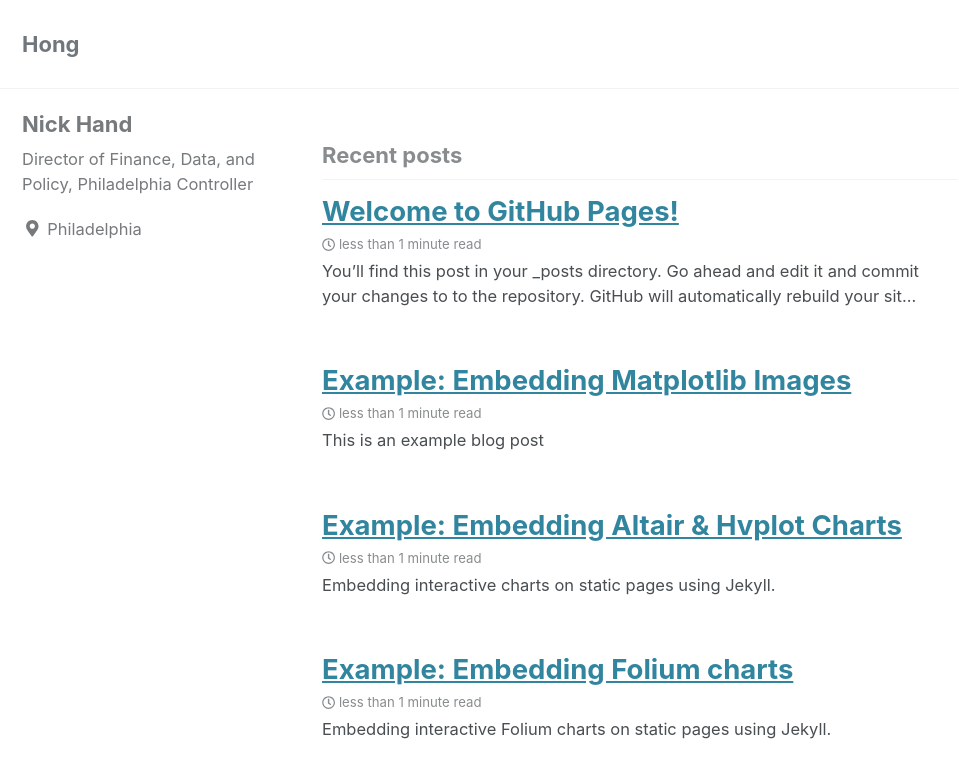
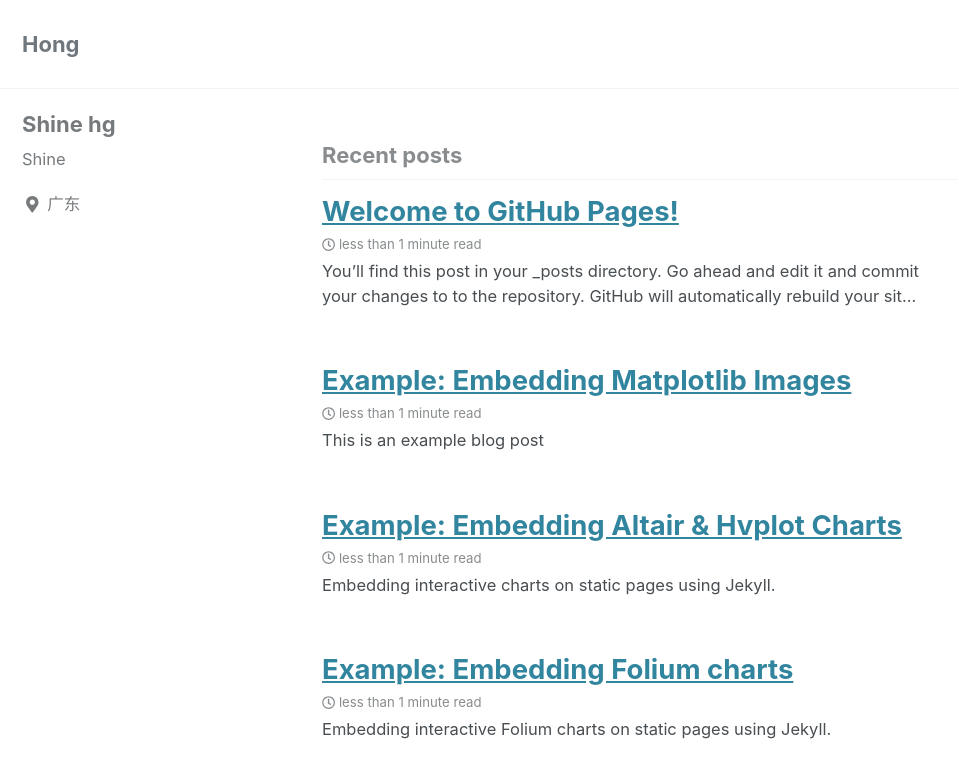
Before and after one commit to ShineHG/hg2020.github.io, a Jekyll site: the page built from index.html, in a window 1280 px wide and 900 px high. Shown: the top 778 px of the window, without its empty margins (0-959 px from the left). Built offline with Jekyll 4.4.1, drawn with Linux system fonts in a browser that asks for light colours; cached includes are drawn as plain includes; nearby versions of some CDN libraries; a script that is not in the unit is left out; the list of posts is cut into pages by our own code.

Commit message:
Update _config.yml

```diff
--- a/_config.yml
+++ b/_config.yml
@@ -105,10 +105,10 @@ analytics:
 
 # Site Author
 author:
-  name: "Nick Hand"
+  name: "Shine hg"
   avatar: # path of avatar image, e.g. "/assets/images/bio-photo.jpg"
-  bio: "Director of Finance, Data, and Policy, Philadelphia Controller"
-  location: "Philadelphia"
+  bio: "Shine"
+  location: "广东"
   email:
   links:
     - label: "Email"
```
